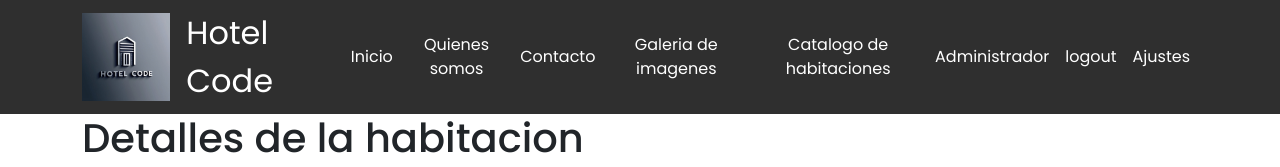
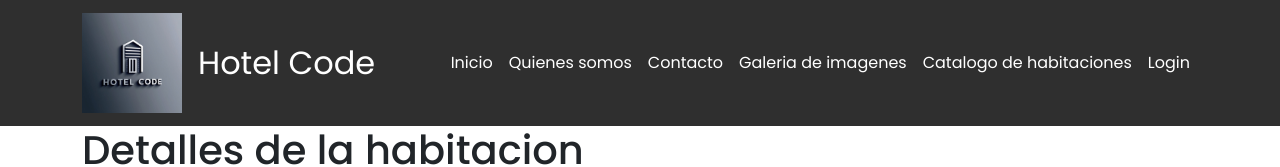
Before and after one commit to GabrielHaurane/Frontend-Proyecto-Final, a React (Vite) app: page /detallehabitacion/1 in a window 1280 px wide. Shown: the top 167 px of the page. Built offline with nearby package versions, Linux system fonts and the light colour scheme.

Commit message:
cambios del menu

```diff
--- a/src/components/common/Menu.jsx
+++ b/src/components/common/Menu.jsx
@@ -29,16 +29,16 @@ const Menu = ({usuarioLogueado, setUsuarioLogueado}) => {
             <NavLink end className='nav-link text-white d-flex align-self-center text-center' to='/contacto'>Contacto</NavLink>
             <NavLink end className='nav-link text-white d-flex align-self-center text-center' to='/galeria'>Galeria de imagenes</NavLink>
             <NavLink end className='nav-link text-white d-flex align-self-center text-center' to='/catalogo'>Catalogo de habitaciones</NavLink>
-            <NavLink end className='nav-link text-white d-flex align-self-center text-center' to='/administrador'>Administrador</NavLink>
-            <button className="nav-link text-white d-flex align-self-center text-center" onClick={logout}>logout</button>
-            {/* {
+            {
                 usuarioLogueado!==''?(
-                    <>
+                  <>
+                  <NavLink end className='nav-link text-white d-flex align-self-center text-center' to='/administrador'>Administrador</NavLink>
+                  <button className="nav-link text-white d-flex align-self-center text-center" onClick={logout}>logout</button>
                 </>
-              ): */}
-              {/* <NavLink end className='nav-link text-white d-flex flex-wrap align-self-center text-center' to='/login'>Login</NavLink> */}
-            {/* } */}
-            <NavLink end className='nav-link text-white d-flex align-self-center text-center' to='/ajustes'>Ajustes</NavLink>
+              ):
+              <NavLink end className='nav-link text-white d-flex flex-wrap align-self-center text-center' to='/login'>Login</NavLink>
+            }
+
           </Nav>
         </Navbar.Collapse>
       </Container>
```
